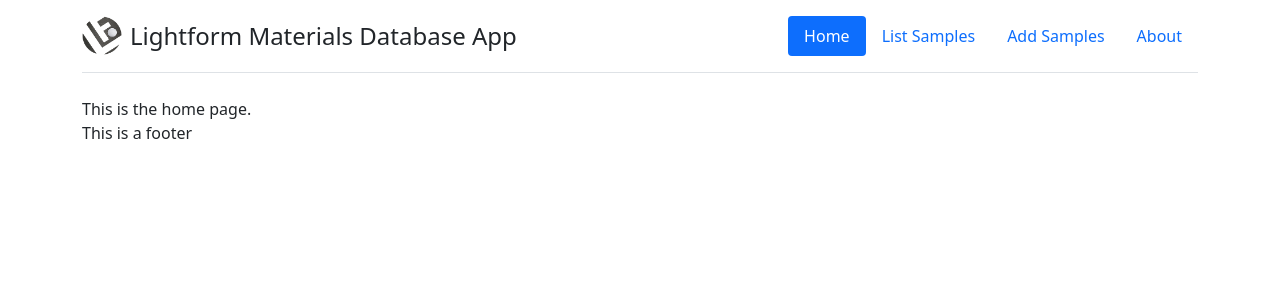
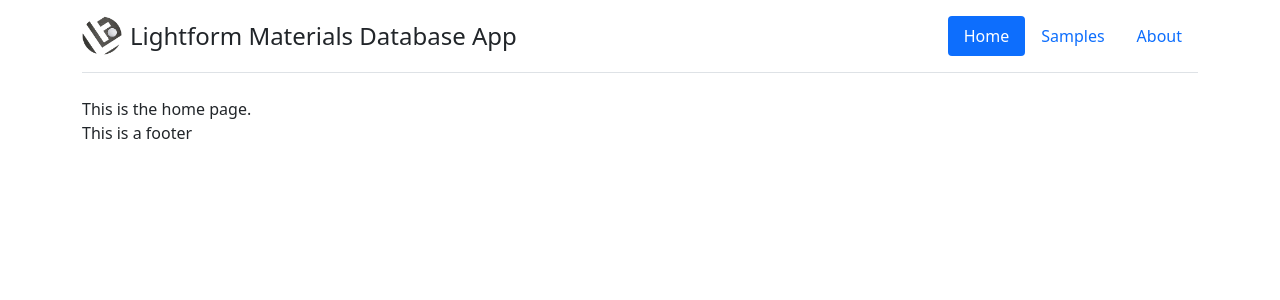
Before and after one commit to LightForm-group/lightform_data_explorer, a Flask app: page / in a window 1280 px wide. Shown: the top 300 px of the page. Run offline with Flask 2, Linux system fonts and the light colour scheme; parts of the project's set-up code (start-up, migrations or seed data) failed here and were passed over.

Commit message:
Combine add and view sample pages

```diff
--- a/lf_data_explorer/queries.py
+++ b/lf_data_explorer/queries.py
@@ -23,6 +23,7 @@ def add_new_sample(sample_name: str) -> AddSampleResult:
         db.session.commit()
     except sqlalchemy.exc.IntegrityError as e:
         if e.orig.args[0] == 1062:
+            db.session.rollback()
             return AddSampleResult(False, f"Sample name '{sample_name}' already exists. "
                                           f"Record not added.")
         else:
--- a/lf_data_explorer/templates/base.html
+++ b/lf_data_explorer/templates/base.html
@@ -20,8 +20,8 @@
 
 <div class="container">
 
-    {% set navigation_bar = [('/', 'index', 'Home'), ('list_samples', 'list_samples', 'List Samples'),
-                             ('add_samples', 'add_samples', 'Add Samples'), ('about', 'about', 'About')] -%}
+    {% set navigation_bar = [('/', 'index', 'Home'), ('samples', 'samples', 'Samples'),
+                             ('about', 'about', 'About')] -%}
 
     <header class="d-flex flex-wrap justify-content-center py-3 mb-4 border-bottom">
         <a href="/" class="d-flex align-items-center mb-3 mb-md-0 me-md-auto text-dark text-decoration-none">
--- a/lf_data_explorer/views.py
+++ b/lf_data_explorer/views.py
@@ -9,22 +9,18 @@ def index():
     return render_template("index.html")
 
 
-@app.route('/list_samples')
-def list_samples():
-    samples = get_all_samples()
-    return render_template('list_samples.html', samples=samples)
+@app.route('/samples', methods=['POST', 'GET'])
+def samples():
+    if request.method == "GET":
+        all_samples = get_all_samples()
+        return render_template('samples.html', samples=all_samples)
+    else:
+        new_name = request.form['sample_name']
+        result = add_new_sample(new_name)
+        all_samples = get_all_samples()
+        return render_template('samples.html', samples=all_samples, new_sample=result)
 
 
 @app.route('/about')
 def about():
     return render_template('about.html')
-
-
-@app.route('/add_samples', methods=['POST', 'GET'])
-def add_samples():
-    if request.method == "GET":
-        return render_template('add_samples.html')
-    else:
-        new_name = request.form['sample_name']
-        result = add_new_sample(new_name)
-        return render_template('add_samples.html', sample=result)
```
Also changed, not shown: lf_data_explorer/templates/list_samples.html (deleted, +0 -10 lines), lf_data_explorer/templates/samples.html (renamed from lf_data_explorer/templates/add_samples.html, +14 -9 lines).
